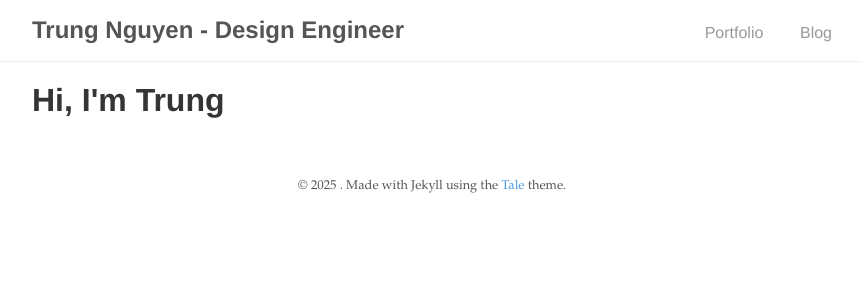
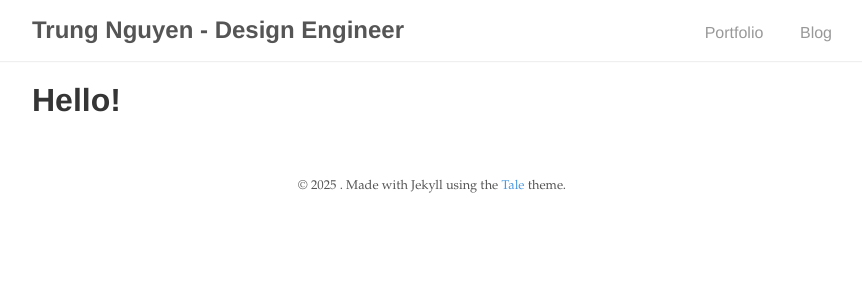
Before and after one commit to ngntrung/ngntrung.github.io, a Jekyll site: the page built from index.html, in a window 1280 px wide. Shown: the top 300 px of the page, without its empty margins (208-1070 px from the left). Built offline with Jekyll 4.4.1, drawn with Linux system fonts in a browser that asks for light colours; the list of posts is cut into pages by our own code.

Commit message:
Update index.html

```diff
--- a/index.html
+++ b/index.html
@@ -2,4 +2,4 @@
 layout: default
 title: Trung Nguyen - Product Designer
 ---
-<h1>Hi, I'm Trung </h1>
+<h1>Hello! </h1>
```
